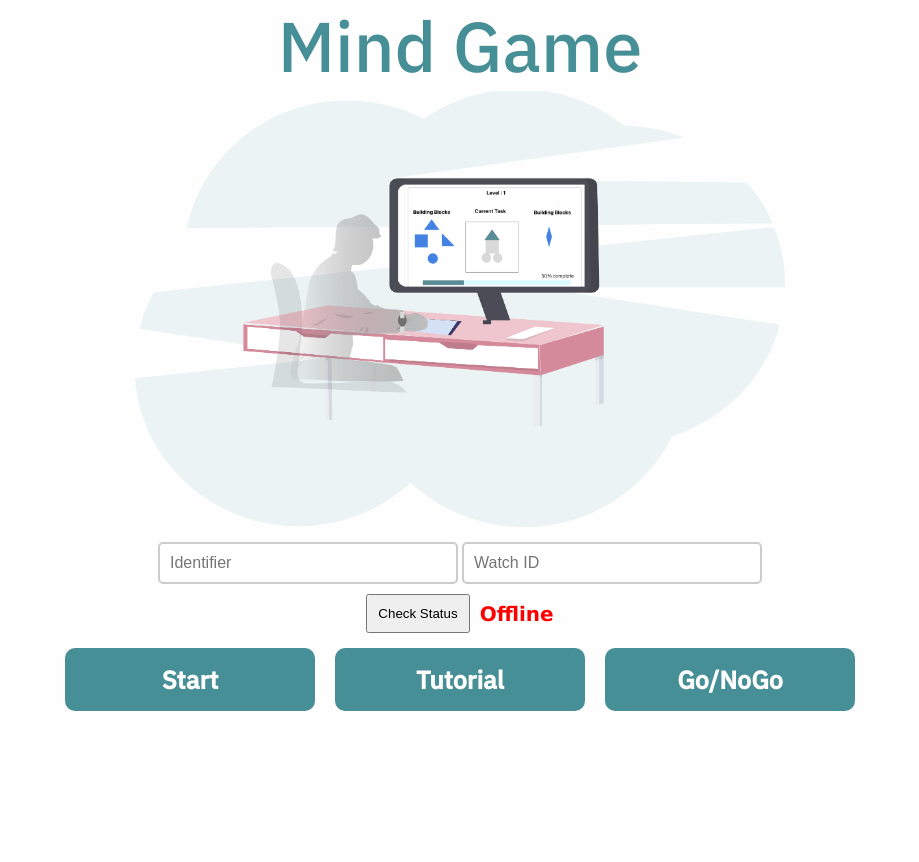
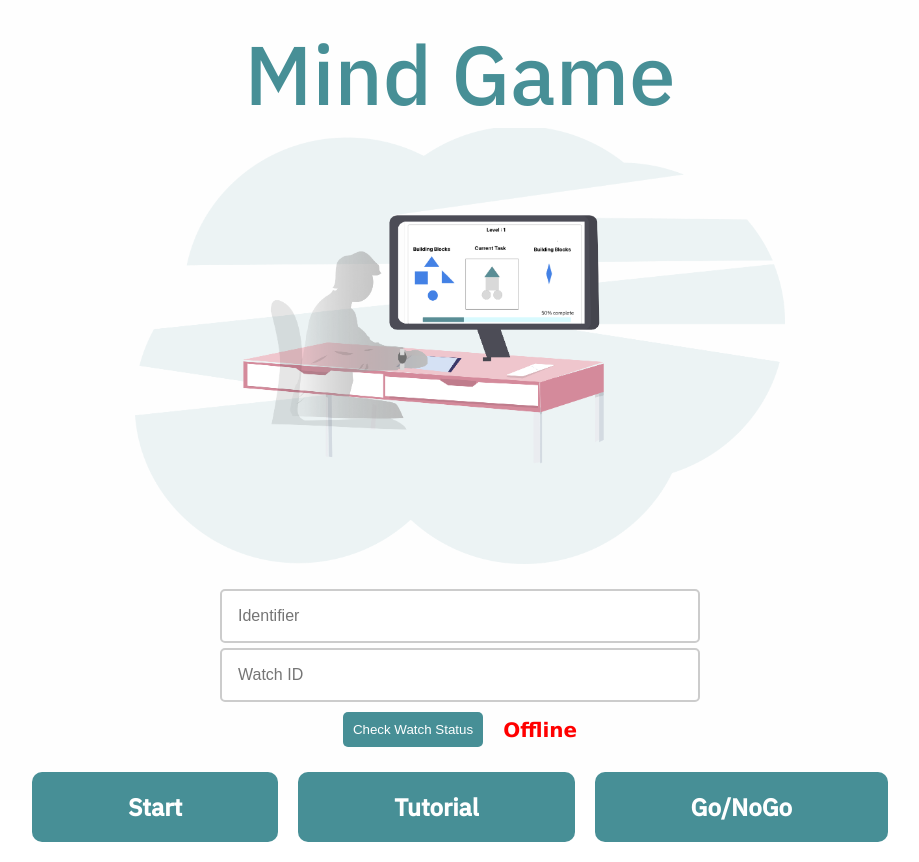
Before and after one commit to wearablebiosensing/MindGame, a Flask app: page / in a window 1280 px wide. Shown: the whole page, without its empty margins (180-1099 px from the left). Before the commit the page ends 711 px from the top, so only its background shows below. Run offline with Flask 3, Linux system fonts and the light colour scheme.

Commit message:
Better landing page styles

```diff
--- a/CareWear-MagneticTilesActivity/static/css/landing_page.css
+++ b/CareWear-MagneticTilesActivity/static/css/landing_page.css
@@ -4,13 +4,16 @@
 
 .landing_container {
   max-width: 1000px;
+  padding: 20px;
   margin: 0 auto;
 }
 
 .landing_title {
+  font-family: "IBM Plex Sans", sans-serif;
+  color: #478f96;
   text-align: center;
-  font-size: calc(4vh + 3vw);
-  font-family: "IBM Plex Sans", sans-serif;
+  font-size: calc(4vh + 4vw);
+  padding: 0 1rem;
 }
 
 .landing_hero_image_container {
@@ -22,16 +25,16 @@
 
 .landing_hero_image {
   width: min(70%, 200px);
-  /* width: 700px; */
+  width: 700px;
   height: auto;
 }
 
-/* ~~~~~~~~~~~~~~~~~~~~~~ Input Styles ~~~~~~~~~~~~~~~~~~~~~~~~~~~~ */
 .input-container {
-  padding: 15px;
+  padding: 25px;
   display: flex;
   align-items: center;
   gap: 10px;
+  width: 100%;
 }
 
 .watch {
@@ -39,7 +42,7 @@
   gap: 10px;
 }
 
-button[type="submit"],
+/* button[type="submit"],
 input[type="text"] {
   padding: 10px;
   border: 2px solid #ccc;
@@ -51,6 +54,45 @@
 }
 input[type="text"]:focus {
   border-color: #0099ff;
+} */
+
+button[type="submit"],
+input[type="text"] {
+  padding: 1em; /* Use em for padding */
+  border: 2px solid #ccc;
+  border-radius: 5px;
+  font-size: 1em; /* Use em for font-size */
+  outline: none;
+  width: 100%; /* Full width */
+  max-width: 30em; /* Max-width in em (equivalent to 300px) */
+  transition: border-color 0.3s ease-in-out;
+  box-sizing: border-box; /* Include padding and border in the width */
+}
+
+input[type="text"]:focus,
+button[type="submit"]:focus {
+  border-color: #0099ff;
+}
+
+input[type="text"]:hover,
+button[type="submit"]:hover {
+  border-color: #0077cc; /* Slightly darker blue on hover */
+}
+
+/* Styles for active state */
+input[type="text"]:active,
+button[type="submit"]:active {
+  border-color: #0055aa; /* Even darker blue for active state */
+}
+
+/* Media query for smaller screens */
+@media (max-width: 768px) {
+  button[type="submit"],
+  input[type="text"] {
+    max-width: 100%; /* Full width on smaller screens */
+    /* padding: 0.5em; Slightly smaller padding */
+    font-size: 0.9em; /* Slightly smaller font size */
+  }
 }
 
 .gfg {
@@ -58,7 +100,6 @@
   position: relative;
 }
 
-/*This CSS code is defining the styles for a container that holds text*/
 .text-container {
   font-family: "IBM Plex Sans", sans-serif;
   position: absolute;
@@ -68,7 +109,7 @@
   left: 18rem;
   top: -3rem;
   margin-left: 15%;
-  /* background-color: rgb(41, 41, 41, 0.8); */
+  background-color: rgb(41, 41, 41, 0.8);
   padding: 0 1rem;
 }
 
@@ -78,33 +119,12 @@
   text-align: center;
   font-size: calc(4vh + 3vw);
 
-  /* background-color: rgb(41, 41, 41, 0.8); */
+  background-color: rgb(41, 41, 41, 0.8);
   padding: 0 1rem;
 }
 
-.start-button {
-  position: absolute;
-  background-color: #478f96; /* Green */
-  border-radius: 10px;
-  border: none;
-  color: white;
-  padding: 15px 32px;
-  width: 150px;
-  left: 18rem;
-  top: 38rem;
-  margin-left: 24%;
-
-  text-align: center;
-  text-decoration: none;
-  display: inline-block;
-  font-size: 25px;
-  cursor: pointer;
-  font-weight: bold;
-  font-family: "IBM Plex Sans", sans-serif;
-}
-
-.start_button {
-  background-color: #478f96; /* Green */
+/* .start_button {
+  background-color: #478f96;
   border-radius: 10px;
   border: none;
   color: white;
@@ -118,6 +138,33 @@
   cursor: pointer;
   font-weight: bold;
   font-family: "IBM Plex Sans", sans-serif;
+} */
+.start_button {
+  background-color: #478f96;
+  border-radius: 10px;
+  border: none;
+  color: white;
+  padding: 0.8em 4em; /* using em units */
+  max-width: 100%; /* allows button to be responsive */
+
+  width: auto; /* adjusts width based on content and padding */
+
+  text-align: center;
+  text-decoration: none;
+  display: inline-block;
+  font-size: 1.5em; /* responsive font size */
+  cursor: pointer;
+  font-weight: bold;
+  font-family: "IBM Plex Sans", sans-serif;
+  box-sizing: border-box; /* includes padding and border in width calculation */
+}
+
+/* Media query for smaller screens */
+@media (max-width: 900px) {
+  .start_button {
+    font-size: 1.25em; /* smaller font size on small screens */
+    padding: 1em 1.8em; /* smaller padding */
+  }
 }
 
 .btn_container {
@@ -136,3 +183,31 @@
   justify-content: center;
   align-items: center;
 }
+/* Basic Resets */
+* {
+  box-sizing: border-box;
+  margin: 0;
+  padding: 0;
+}
+
+#watch_status_btn {
+  padding: 10px 15px;
+  background-color: #478f96;
+  color: white;
+  border: none;
+  border-radius: 5px;
+  cursor: pointer;
+  transition: background-color 0.2s;
+}
+
+#watch_status {
+  font-family: serif;
+  font-weight: bold;
+  font-size: 1rem;
+  color: red; /* Default color */
+  margin-left: 10px;
+}
+
+button:hover {
+  background-color: #356f78;
+}
--- a/CareWear-MagneticTilesActivity/templates/landing_page.html
+++ b/CareWear-MagneticTilesActivity/templates/landing_page.html
@@ -25,8 +25,8 @@
   <body>
 
 
-      <div class="center">
-        <div class="text_container">Mind Game</div>
+      <div class="center landing_container">
+        <div class="landing_title">Mind Game</div>
         <img
         style="width:min(100%, 650px); height: auto ; ",
         src="{{ url_for('static', filename='images/landing_page_logo.png') }}"
@@ -37,13 +37,13 @@
 
 
         <div class="input-container watch">
-          <div>
+          <div style="display: flex; flex-direction: column; align-items: center; gap: 5px; width: 100%;">
             <input type="text" placeholder="Identifier" id="identifier" />
             <input type="text" placeholder="Watch ID" id="watchID" />
           </div>
 
           <div style="display: flex; align-items: center; gap:10px;">
-            <button id="watch_status_btn" style="padding: 10px;">Check Status</button>
+            <button id="watch_status_btn" style="padding: 10px;">Check Watch Status</button>
             <!-- Defualt Status -->
               <div id="watch_status" style="color: red">Offline</div>
               <svg id="watch_loading" class="second_spinner" viewBox="0 0 50 50">
```
